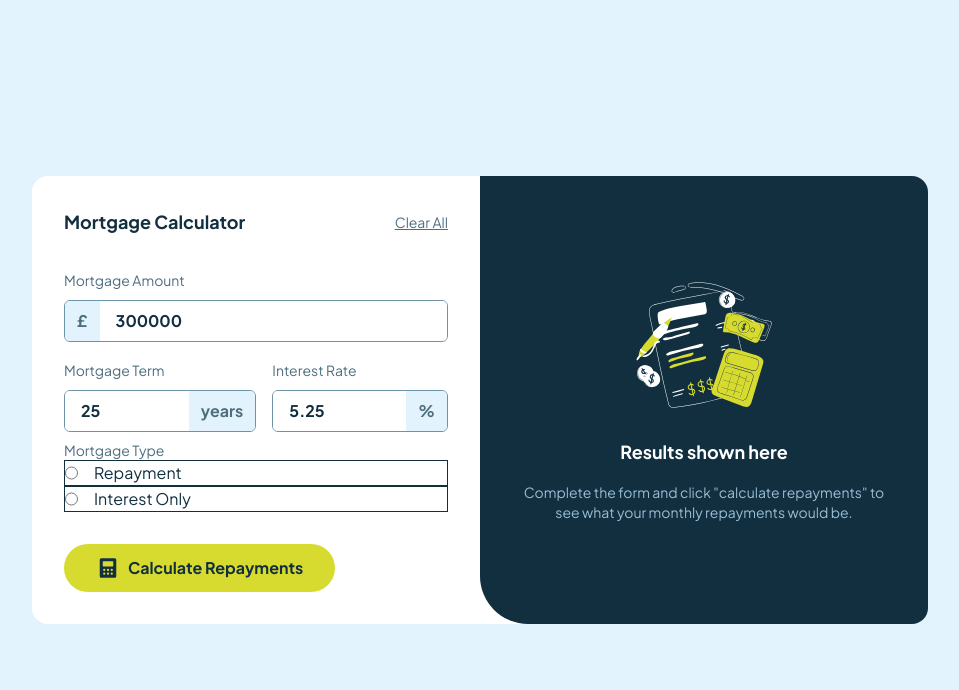
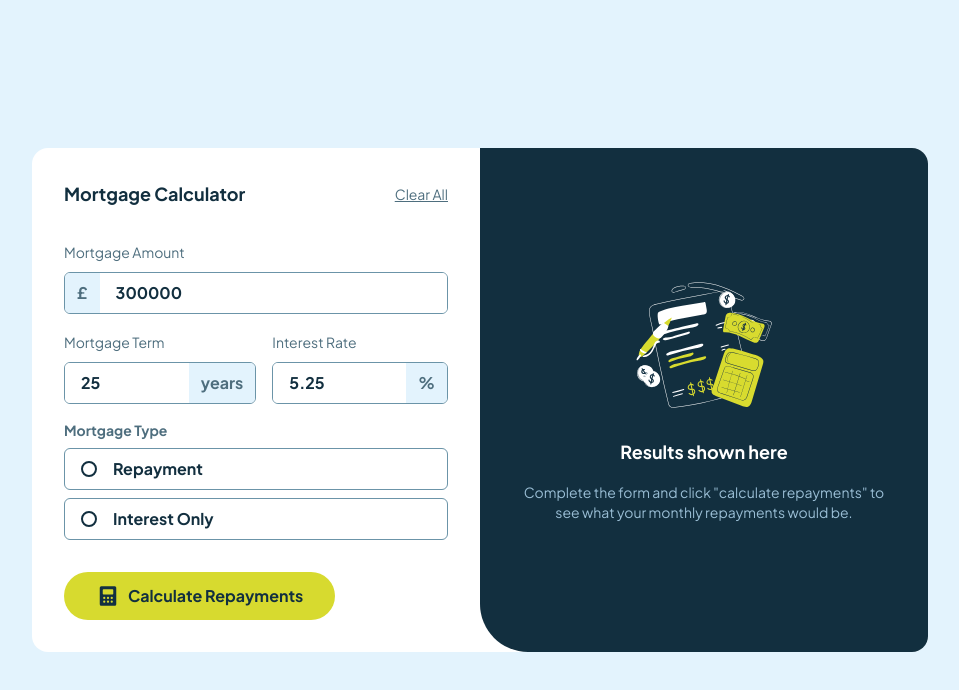
Before and after one commit to Esosek/mortgage-repayment, a Next.js app: page / in a window 1280 px wide. Shown: the top 690 px of the page, without its empty margins (160-1119 px from the left). Built offline with nearby package versions, Linux system fonts and the light colour scheme.

Commit message:
Added MortgageTypeInput

```diff
--- a/components/form/MortgageTypeInput.tsx
+++ b/components/form/MortgageTypeInput.tsx
@@ -1,30 +1,53 @@
-type MortgageTypeInputProps = {};
+"use client";
 
-export default function MortgageTypeInput(props: MortgageTypeInputProps) {
+import { useState } from "react";
+
+export default function MortgageTypeInput() {
+  const [activeRadio, setActiveRadio] = useState<Number | null>();
+  const mortgageTypes = ["Repayment", "Interest Only"];
+
+  const handleRadioSelect = (index: number) => setActiveRadio(index);
+
   return (
-    <fieldset>
+    <fieldset className="space-y-2 my-2 font-bold">
       <legend className="text-sm text-slate-700">Mortgage Type</legend>
 
-      <div className="flex gap-4 border-[1px]">
-        <input
-          type="radio"
-          id="contactChoice1"
-          name="mortgage-type"
-          value="repayment"
-          className="accent-lime"
-        />
-        <label htmlFor="contactChoice1">Repayment</label>
-      </div>
-
-      <div className="flex gap-4 border-[1px]">
-        <input
-          type="radio"
-          id="contactChoice1"
-          name="mortgage-type"
-          value="interest-only"
-        />
-        <label htmlFor="contactChoice1">Interest Only</label>
-      </div>
+      {mortgageTypes.map((type, index) => (
+        <button
+          key={type}
+          type="button"
+          onClick={() => handleRadioSelect(index)}
+          className={`flex items-center gap-4 w-full border-[1px] py-2 px-4 rounded-md hover:border-lime ${
+            activeRadio === index
+              ? "border-lime bg-lime/15"
+              : "border-slate-500"
+          }`}
+        >
+          <input
+            type="radio"
+            id={`mortgage-type-${index + 1}`}
+            name="mortgage-type"
+            value={type.toLowerCase()}
+            className="sr-only"
+            defaultChecked={activeRadio === index}
+          />
+          <div
+            className={`flex items-center justify-center size-4 rounded-full border-2 ${
+              activeRadio === index ? "border-lime" : "border-slate-900"
+            }`}
+          >
+            {activeRadio === index && (
+              <div className="size-2 bg-lime rounded-full"></div>
+            )}
+          </div>
+          <label
+            htmlFor={`mortgage-type-${index + 1}`}
+            className="pointer-events-none"
+          >
+            {type}
+          </label>
+        </button>
+      ))}
     </fieldset>
   );
 }
```
